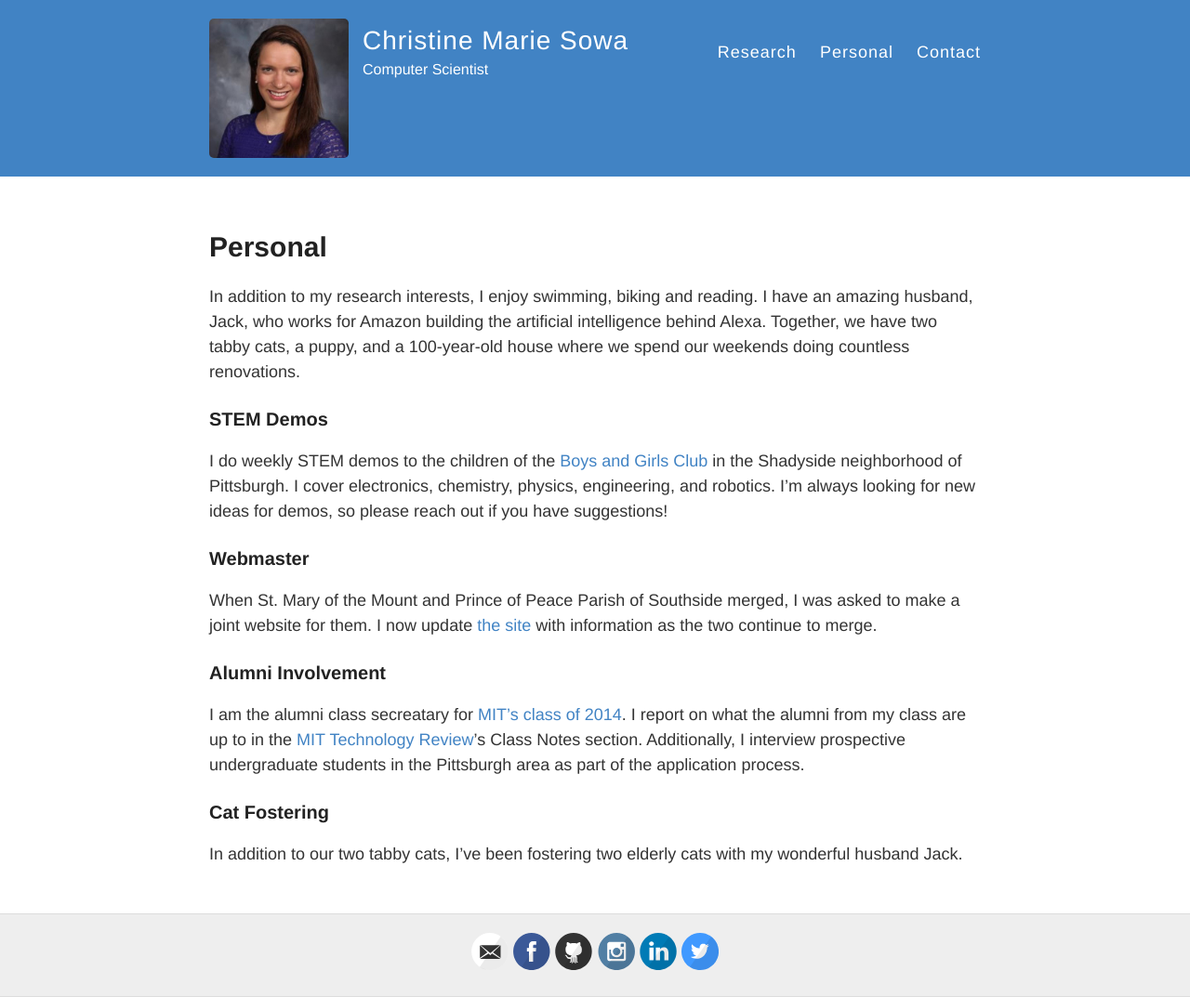
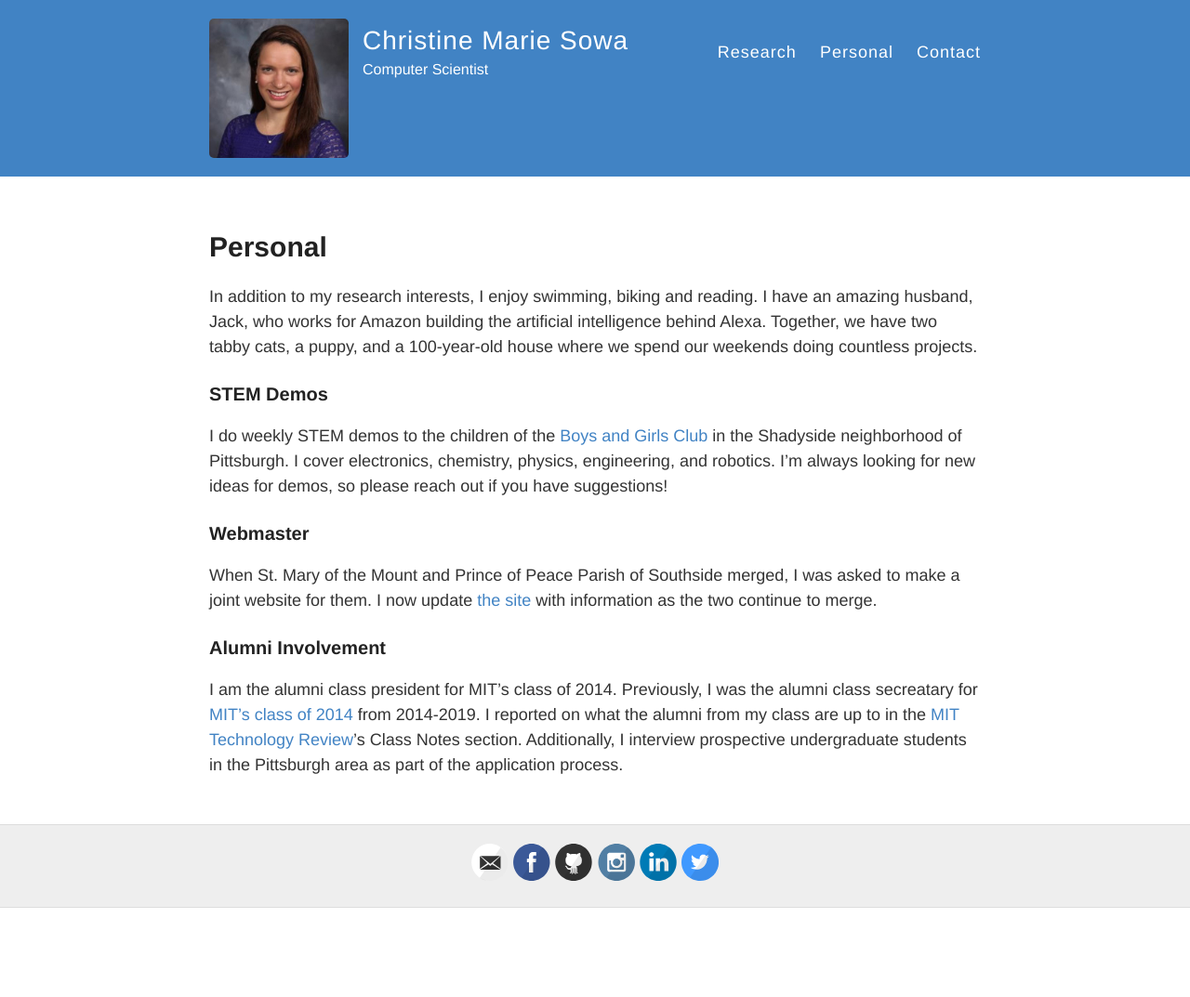
Before and after one commit to christine-lepird/christine-lepird.github.io, a Jekyll site: the page built from personal.md, in a window 1280 px wide. Shown: the whole page at 93% size. Built offline with Jekyll 4.4.1, drawn with Linux system fonts in a browser that asks for light colours; after the commit the page ends 977 px from its top, so only the background shows below that.

Commit message:
Update personal.md

```diff
--- a/personal.md
+++ b/personal.md
@@ -4,7 +4,7 @@ title: Personal
 permalink: /personal/
 ---
 
-In addition to my research interests, I enjoy swimming, biking and reading. I have an amazing husband, Jack, who works for Amazon building the artificial intelligence behind Alexa. Together, we have two tabby cats, a puppy, and a 100-year-old house where we spend our weekends doing countless renovations.
+In addition to my research interests, I enjoy swimming, biking and reading. I have an amazing husband, Jack, who works for Amazon building the artificial intelligence behind Alexa. Together, we have two tabby cats, a puppy, and a 100-year-old house where we spend our weekends doing countless projects.
 
 ### STEM Demos
 
@@ -16,8 +16,4 @@ When St. Mary of the Mount and Prince of Peace Parish of Southside merged, I was
 
 ### Alumni Involvement
 
-I am the alumni class secreatary for [MIT's class of 2014](http://2014.alumclass.mit.edu/). I report on what the alumni from my class are up to in the [MIT Technology Review](https://www.technologyreview.com/)'s Class Notes section. Additionally, I interview prospective undergraduate students in the Pittsburgh area as part of the application process.
-
-### Cat Fostering
-
-In addition to our two tabby cats, I've been fostering two elderly cats with my wonderful husband Jack.
+I am the alumni class president for MIT's class of 2014. Previously, I was the alumni class secreatary for [MIT's class of 2014](http://2014.alumclass.mit.edu/) from 2014-2019. I reported on what the alumni from my class are up to in the [MIT Technology Review](https://www.technologyreview.com/)'s Class Notes section. Additionally, I interview prospective undergraduate students in the Pittsburgh area as part of the application process.
```
